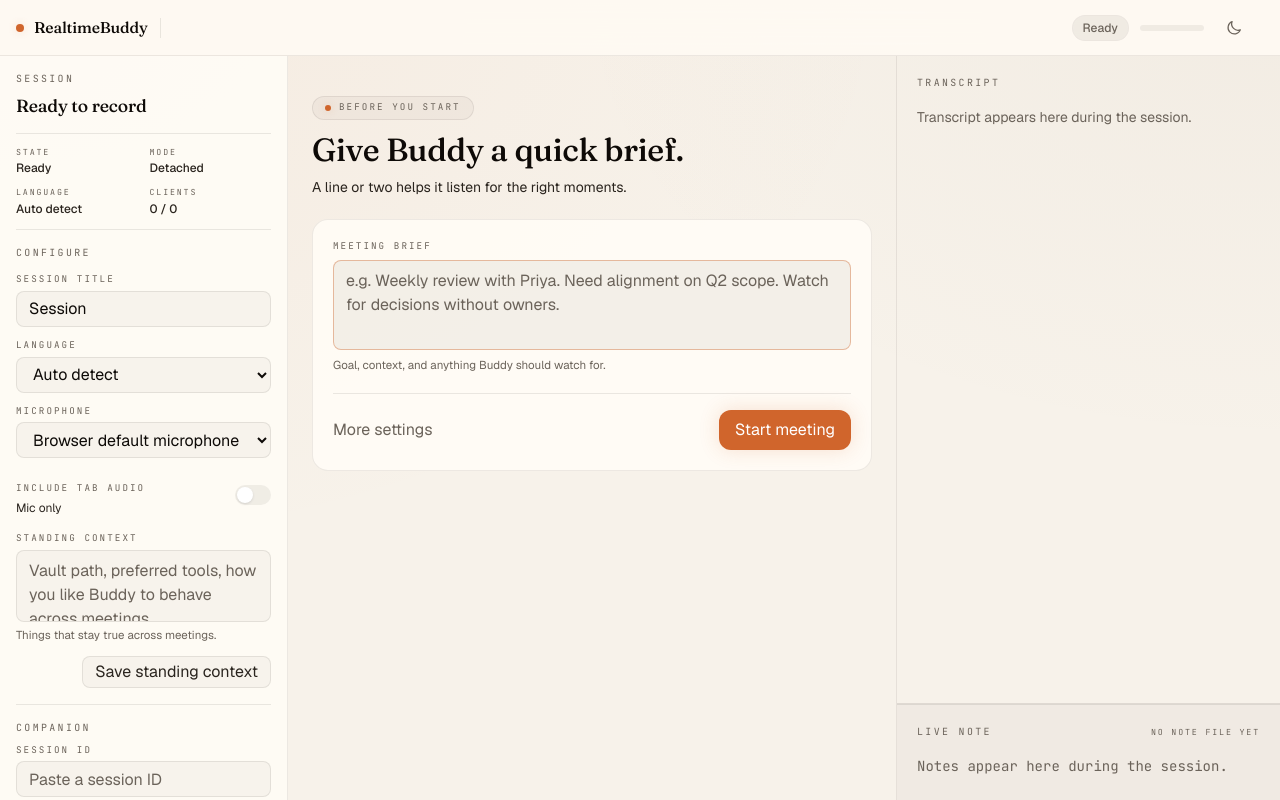
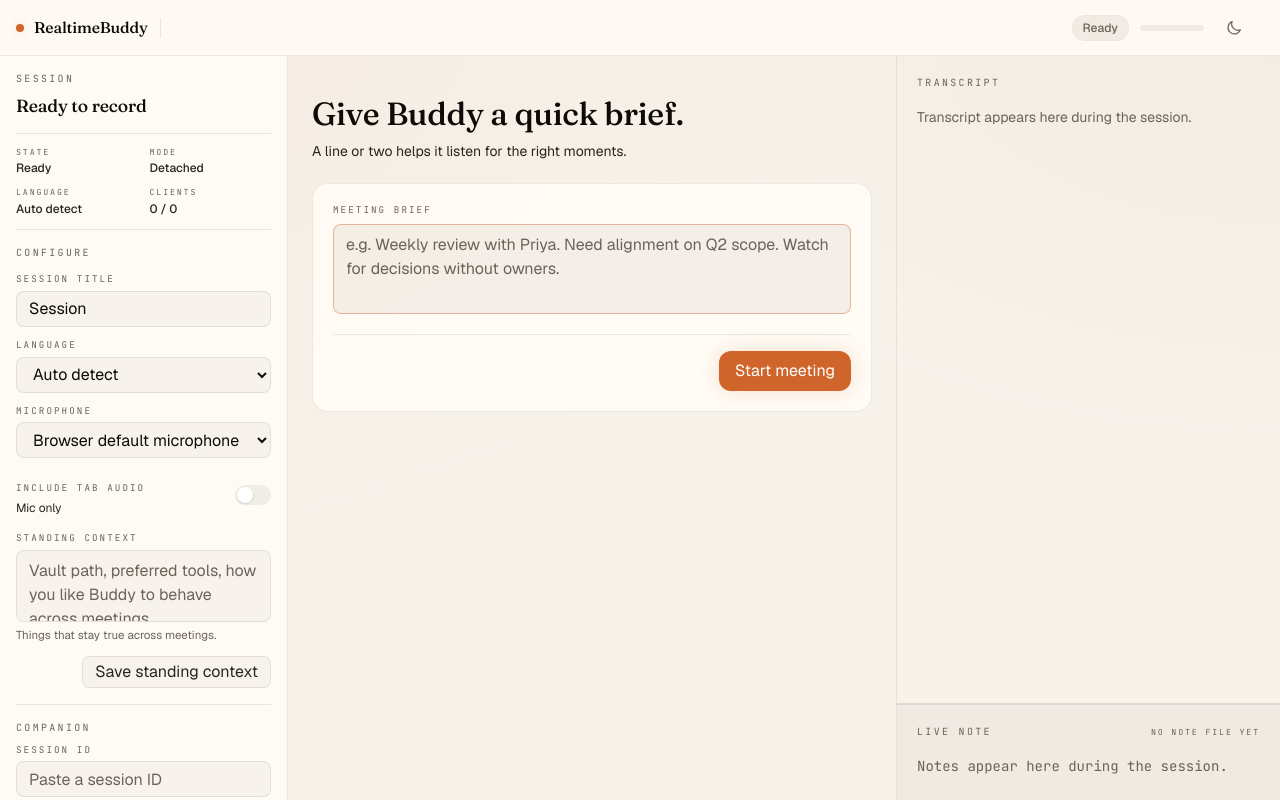
Before and after one commit to ratulsarna/RealtimeBuddy, a Next.js app in the folder apps/web/: page / in a window 1280 px wide. Built offline with nearby package versions, Linux system fonts and the light colour scheme.

Commit message:
Simplify meeting brief start flow

```diff
--- a/apps/web/src/components/meeting-buddy-app.tsx
+++ b/apps/web/src/components/meeting-buddy-app.tsx
@@ -1040,7 +1040,6 @@ export function MeetingBuddyApp({
                 canStart={canStart}
                 meetingSeed={meetingSeed}
                 onMeetingSeedChange={setMeetingSeed}
-                onOpenAdvanced={() => setSidebarOpen(true)}
                 onStartSession={startSession}
               />
             </div>
--- a/apps/web/src/components/meeting-buddy/meeting-brief-card.tsx
+++ b/apps/web/src/components/meeting-buddy/meeting-brief-card.tsx
@@ -12,7 +12,6 @@ type MeetingBriefCardProps = {
   canStart: boolean;
   onMeetingSeedChange: (value: string) => void;
   onStartSession: () => void;
-  onOpenAdvanced: () => void;
 };
 
 export function MeetingBriefCard({
@@ -20,18 +19,11 @@ export function MeetingBriefCard({
   canStart,
   onMeetingSeedChange,
   onStartSession,
-  onOpenAdvanced,
 }: MeetingBriefCardProps) {
   return (
     <div className="mx-auto flex w-full max-w-2xl flex-col gap-5 px-6 py-10">
       {/* Hero */}
-      <div className="flex flex-col items-start gap-3">
-        <span className="inline-flex items-center gap-2 rounded-full border border-[var(--panel-border)] bg-[var(--surface-input)] px-3 py-1">
-          <span className="h-1.5 w-1.5 rounded-full bg-[var(--accent)] shadow-[0_0_8px_var(--glow)]" />
-          <span className="mono text-[0.58rem] uppercase tracking-[0.22em] text-[var(--foreground-muted)]">
-            Before you start
-          </span>
-        </span>
+      <div className="flex flex-col items-start gap-2">
         <div>
           <h1 className="display text-[2rem] font-medium leading-[1.1] tracking-[-0.02em] text-[var(--foreground-strong)]">
             Give Buddy a quick brief.
@@ -58,20 +50,10 @@ export function MeetingBriefCard({
               rows={3}
               value={meetingSeed}
             />
-            <p className="text-[0.72rem] text-[var(--foreground-muted)]">
-              Goal, context, and anything Buddy should watch for.
-            </p>
           </label>
         </div>
 
-        <div className="mt-5 flex items-center justify-between gap-3 border-t border-[var(--line)] pt-4">
-          <button
-            className="text-xs text-[var(--foreground-muted)] underline-offset-2 transition hover:text-[var(--foreground)] hover:underline"
-            onClick={onOpenAdvanced}
-            type="button"
-          >
-            More settings
-          </button>
+        <div className="mt-5 flex justify-end border-t border-[var(--line)] pt-4">
           <ActionButton
             disabled={!canStart}
             onClick={onStartSession}
```
